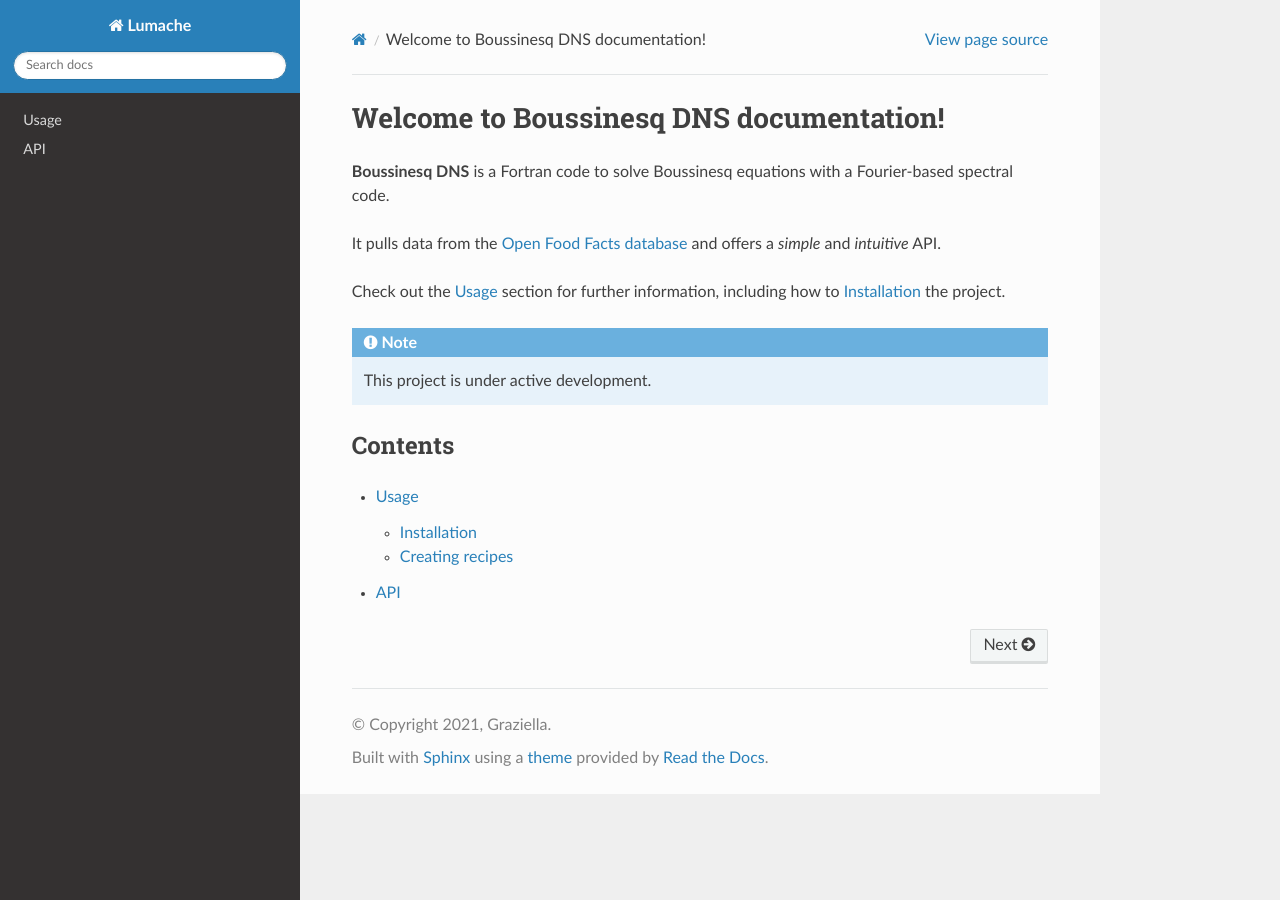
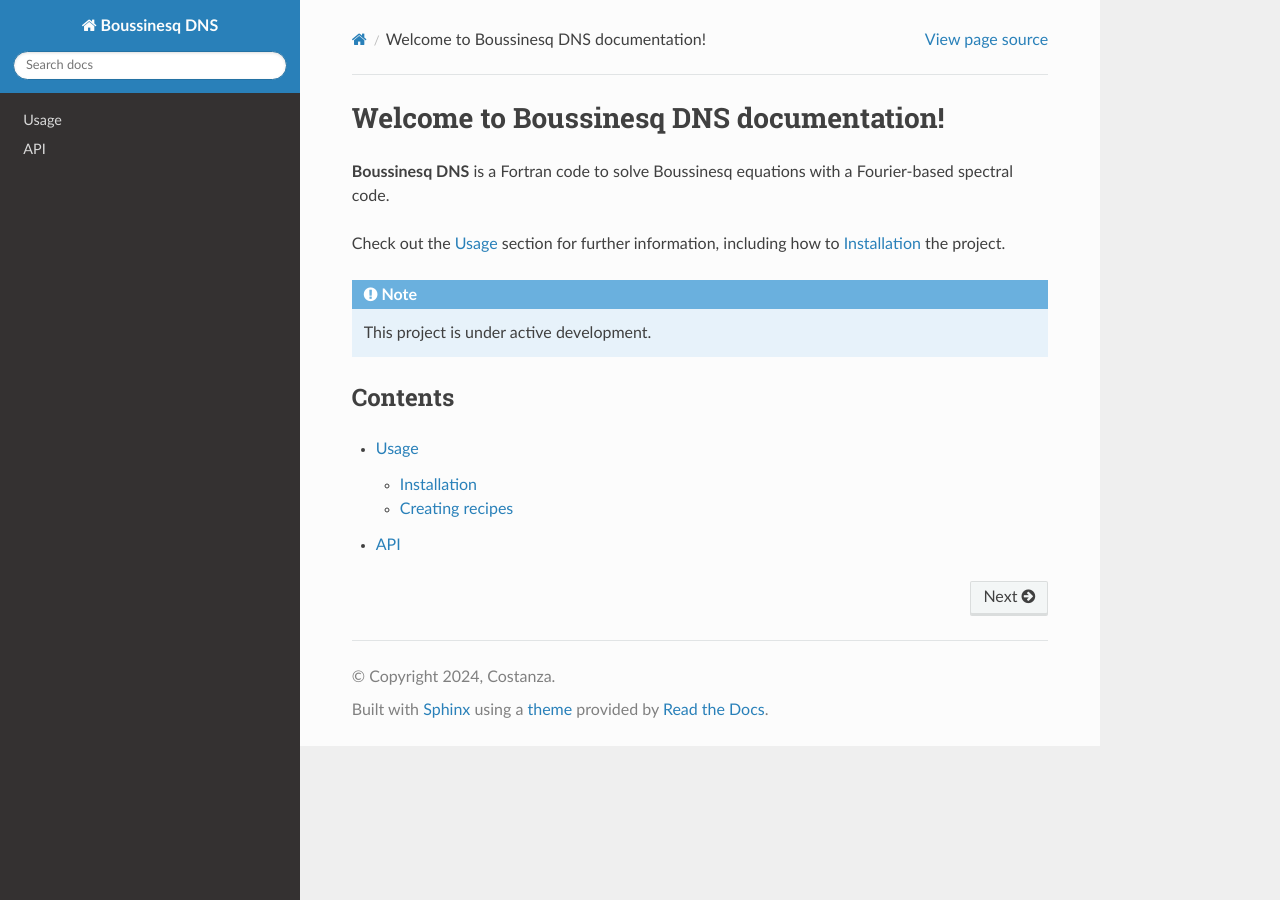
Before and after one commit to costanzar/BoussinesqDNS, a Sphinx documentation site: the page built from docs/source/index.rst, in a window 1280 px wide. Built offline with Sphinx 7.4.7 and the Read the Docs theme 3.1.0, drawn with Linux system fonts in a browser that asks for light colours.

Commit message:
change description

```diff
--- a/docs/source/conf.py
+++ b/docs/source/conf.py
@@ -2,9 +2,9 @@
 
 # -- Project information
 
-project = 'Lumache'
-copyright = '2021, Graziella'
-author = 'Graziella'
+project = 'Boussinesq DNS'
+copyright = '2024, Costanza'
+author = 'COstanza'
 
 release = '0.1'
 version = '0.1.0'
--- a/docs/source/index.rst
+++ b/docs/source/index.rst
@@ -3,9 +3,6 @@ Welcome to Boussinesq DNS documentation!
 
 **Boussinesq DNS** is a Fortran code to solve Boussinesq equations with a Fourier-based spectral code.
 
-
-It pulls data from the `Open Food Facts database <https://world.openfoodfacts.org/>`_
-and offers a *simple* and *intuitive* API.
 
 Check out the :doc:`usage` section for further information, including
 how to :ref:`installation` the project.
--- a/pyproject.toml
+++ b/pyproject.toml
@@ -4,5 +4,5 @@ build-backend = "flit_core.buildapi"
 
 [project]
 name = "lumache"
-authors = [{name = "Graziella", email = "graziella@lumache"}]
+authors = [{name = "Costanza", email = "graziella@lumache"}]
 dynamic = ["version", "description"]
```
